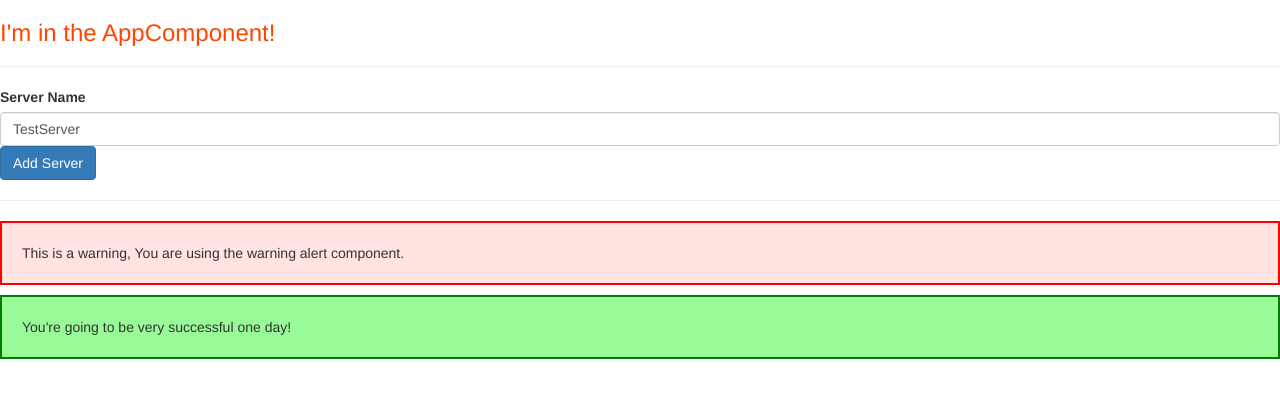
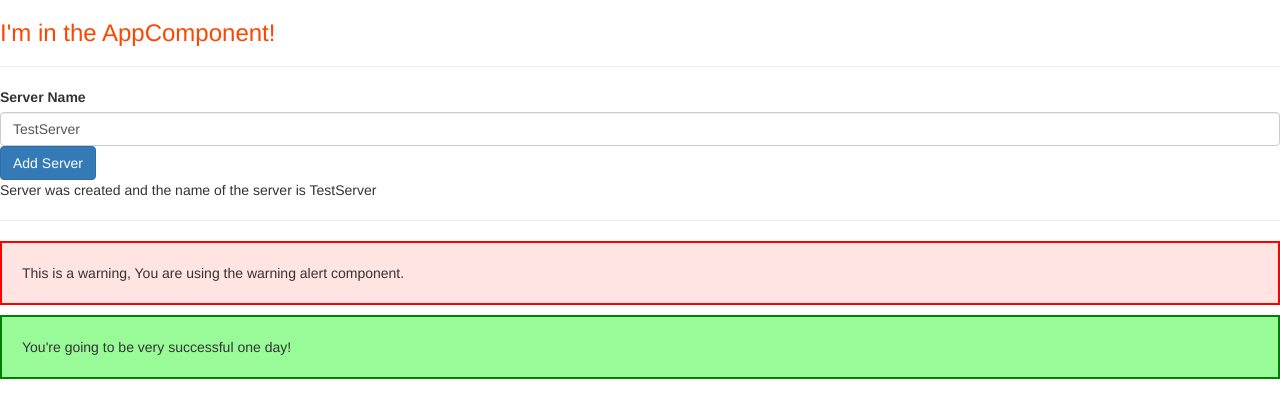
Before and after one commit to D-Coder135/First-App-Angular, an Angular app: page / in a window 1280 px wide. Shown: the top 418 px of the page. Built offline with nearby package versions, Linux system fonts and the light colour scheme.

Commit message:
add a p tag along with some text content and string interpolation

```diff
--- a/src/app/servers/servers.component.html
+++ b/src/app/servers/servers.component.html
@@ -4,7 +4,7 @@
 <button (click)="onCreateServer()" [disabled]="!allowNewServer" class="btn btn-primary">Add Server</button>
 <!--<p>{{serverName}}</p>-->
 <!--<p>{{serverCreationStatus}}</p>-->
-
+<p>Server was created and the name of the server is {{serverName}}</p>
 <!--<app-server></app-server>-->
 <!--<app-server></app-server>-->
 
```
